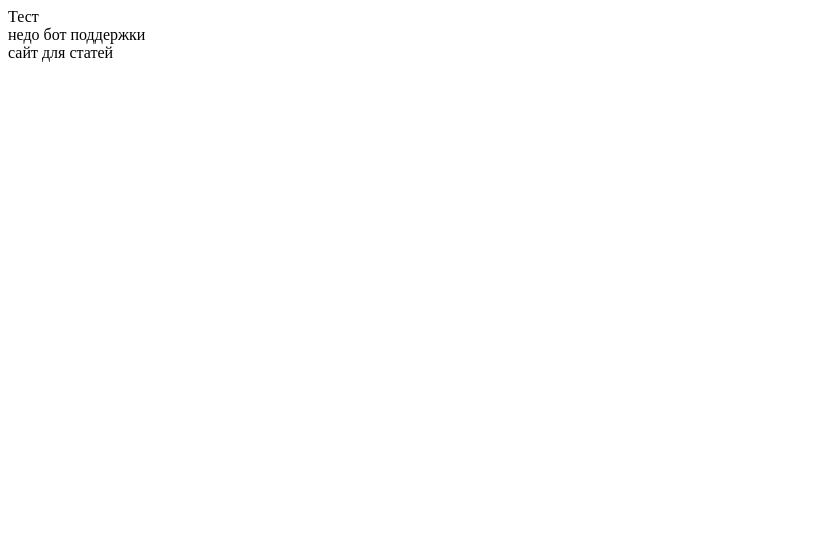
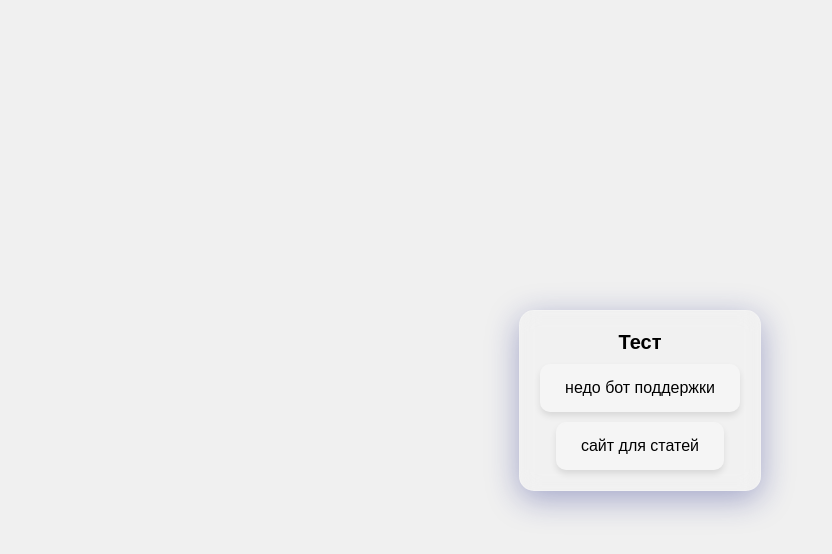
Before and after one commit to Perdonus/-2, a plain HTML site: page index.html in a window 1280 px wide. Shown: the whole page, without its empty margins (0-832 px from the left). Drawn offline with Linux system fonts and the light colour scheme.

Commit message:
Update index.html

```diff
--- a/index.html
+++ b/index.html
@@ -4,6 +4,60 @@
     <meta charset="UTF-8">
     <meta name="viewport" content="width=device-width, initial-scale=1.0">
     <title>Стеклянный сайт</title>
+    <style>
+        body {
+            font-family: Arial, sans-serif;
+            background-color: #f0f0f0;
+            margin: 0;
+            padding: 0;
+            display: flex;
+            justify-content: center;
+            align-items: center;
+            height: 100vh;
+            transition: opacity 0.5s ease-out;
+        }
+        .glass-container {
+            background: rgba(255, 255, 255, 0.1);
+            border-radius: 15px;
+            box-shadow: 0 8px 32px 0 rgba(31, 38, 135, 0.37);
+            backdrop-filter: blur(10px);
+            -webkit-backdrop-filter: blur(10px);
+            border: 1px solid rgba(255, 255, 255, 0.18);
+            padding: 20px;
+            display: flex;
+            flex-direction: column;
+            align-items: center;
+            gap: 10px;
+            transition: opacity 0.5s ease-out, transform 0.5s ease-out;
+        }
+        .label {
+            font-size: 20px;
+            font-weight: bold;
+            color: rgba(0, 0, 0);
+        }
+        .button {
+            background: rgba(255, 255, 255, 0.2);
+            border: none;
+            padding: 15px 25px;
+            border-radius: 10px;
+            cursor: pointer;
+            font-size: 16px;
+            color: #000;
+            text-shadow: 0 0 1px #fff;
+            box-shadow: 0 4px 6px rgba(0, 0, 0, 0.1);
+            backdrop-filter: blur(5px);
+            -webkit-backdrop-filter: blur(5px);
+            transition: transform 0.2s, box-shadow 0.2s;
+            -webkit-user-select: none;
+            -moz-user-select: none;
+            -ms-user-select: none;
+            user-select: none;
+        }
+        .button:hover {
+            transform: translateY(-2px);
+            box-shadow: 0 6px 8px rgba(0, 0, 0, 0.15);
+        }
+    </style>
 </head>
 <body>
 
@@ -12,5 +66,19 @@
         <div class="button" onclick="redirectWithAnimation()">недо бот поддержки</div>
         <div class="button">сайт для статей</div>
     </div>
+
+    <script>
+        function redirectWithAnimation() {
+            const container = document.getElementById('container');
+            const body = document.body;
+            container.style.opacity = '0';
+            container.style.transform = 'scale(0.95)';
+            body.style.opacity = '0';
+
+            setTimeout(() => {
+                window.location.href = 'https://perdonus.github.io/Support/';
+            }, 500); // Match the duration of the animation
+        }
+    </script>
 </body>
 </html>
```
